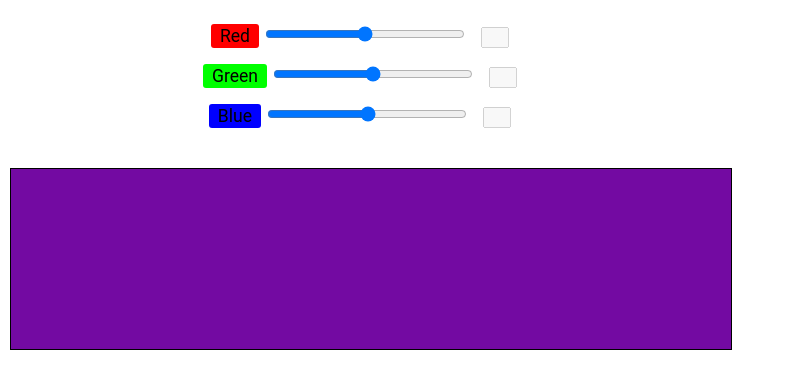
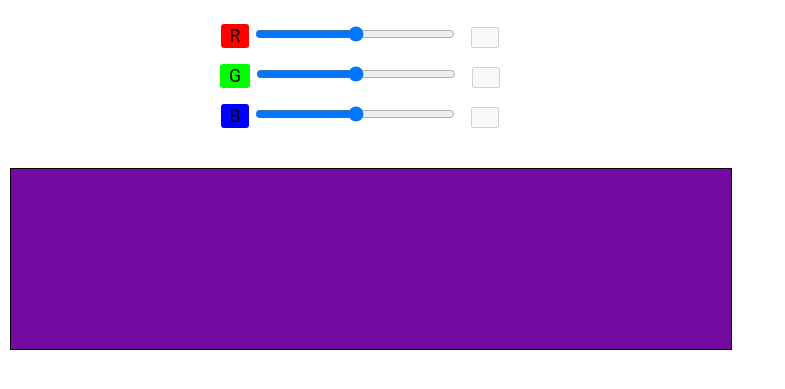
Before and after one commit to gmartinsti/IGTI-TP-Mod01, a plain HTML site: page index.html in a window 1280 px wide. Shown: the part 61-450 px from the top of the page, without its empty margins (0-785 px from the left). Drawn offline with Linux system fonts and the light colour scheme.

```diff
--- a/index.html
+++ b/index.html
@@ -11,17 +11,17 @@
 
         <h1>RGB Color - Trabalho Mod. 01 IGTI</h1>
         <fieldset>
-            <label for="r">Red</label>
+            <label for="r">R</label>
             <input type="range" min="0" max="255" id="r">
             <input type="text" for="red" value="" disabled>
         </fieldset>
         <fieldset>
-            <label for="g">Green</label>
+            <label for="g">G</label>
             <input type="range" min="0" max="255" id="g">
             <input type="text" for="green" value="" disabled>
         </fieldset>
         <fieldset>
-            <label for="b">Blue</label>
+            <label for="b">B</label>
             <input type="range" min="0" max="255" id="b">
             <input type="text" for="blue" value="" disabled>
         </fieldset>
```
